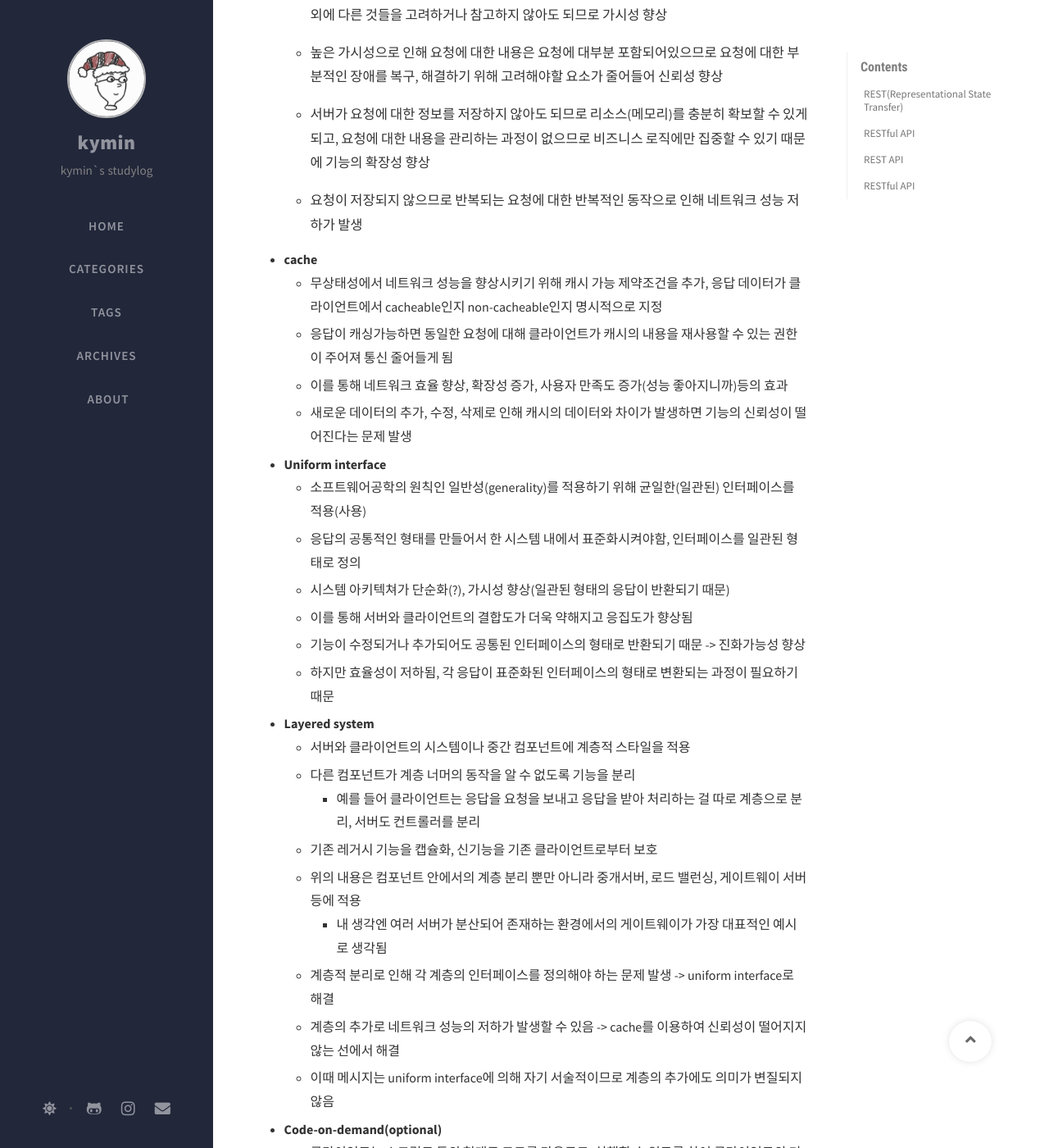
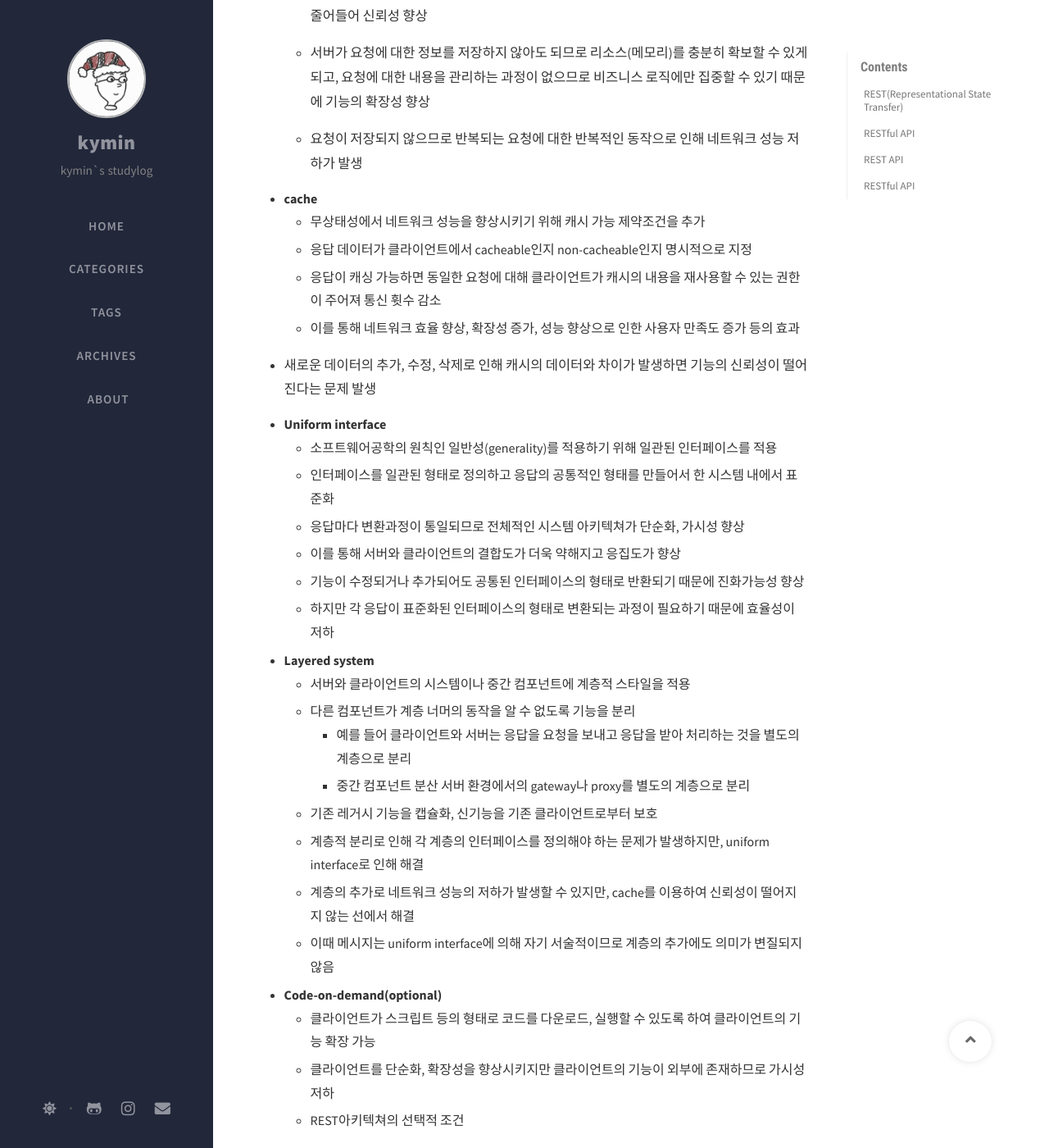
Before and after one commit to Kyoung-M1N/kyoung-M1N.github.io, a Jekyll site: the page built from _posts/etc/2025-04-11-[API]RESTfulAPI.md, in a window 1280 px wide and 1400 px high, scrolled down 1096 px. Shown: the whole window at 82% size. Built offline with Jekyll 4.4.1, drawn with Linux system fonts in a browser that asks for light colours; nearby versions of some CDN libraries; comment, search, counter and statistics services are not loaded; some of the changed text lies outside the part shown.

Commit message:
docs: 포스트 수정

```diff
--- a/_posts/etc/2025-04-11-[API]RESTfulAPI.md
+++ b/_posts/etc/2025-04-11-[API]RESTfulAPI.md
@@ -9,8 +9,6 @@ tags: [api]
 
 ## **REST(Representational State Transfer)**
 
-REST는 REST 아키텍쳐 스타일의 설계 원칙을 준수하는 API를 의미한다.
-
 ### **REST 아키텍쳐?**
 
 Roy Fielding은 REST를 웹이라는 분산 하이퍼미디어 시스템을 위한 아키텍쳐로 정의한다. 이는 소프트웨어 공학 원칙을 적용하고 적용 과정에서 발생 가능한 문제점을 해결하기 위한 제약 조건들과 방법들에 의해 구성된다.
@@ -20,56 +18,56 @@ Roy Fielding은 REST를 웹이라는 분산 하이퍼미디어 시스템을 위
 REST라는 개념을 처음 제시한 Roy Fielding은 REST를 아키텍쳐로 정의하며 이를 충족시키기 위한 6가지 제약 조건을 제시한다.
 
 - **Client-server architecture**
-  - 데이터 저장과 사용자 인터페이스에 대한 관심사를 분리(여기서 사용자 인터페이스는 디자인 요소가 아닌 사용자가 데이터를 불러오기 위해 사용하는 인터페이스를 의미)
+  - 데이터 저장과 사용자 인터페이스에 대한 관심사를 분리
   - 여러 플랫폼에서 같은 인터페이스를 사용하게 되며 사용자 인터페이스의 이식성 향상
   - view와 같은 요소를 구성할 필요없이 데이터만 전달하도록 단순화 되며 서버의 확장성을 향상
-  - 클라이언트와 서버의 독립적인 발전(개발, 유지보수, 확장) 가능
-  - 그러나 서비스가 동작하기 위해 클라이언트와 서버가 통신하여 상호작용이 필요해짐
+  - 클라이언트와 서버의 독립적인 개발, 유지보수, 확장 가능
+  - 그러나 서비스가 동작하기 위해 클라이언트와 서버가 통신하여 상호작용이 필요
 
 - **Stateless**
-  - 클라이언트와 서버의 통신 과정은 본질적으로 stateless하다
+  - 클라이언트와 서버의 통신 과정은 본질적으로 stateless
 
-  - 따라서 클라이언트가 서버에 보내는 요청에는 서버가 해당 요청을 이해하고 동작하는 데에 필요한 모든 정보가 있어야함
+  - 따라서 클라이언트가 서버에 보내는 요청에는 서버가 해당 요청을 이해하고 동작하는 데에 필요한 모든 정보가 반영
 
-  - 클라이언트는 혼자서 서버나 데이터베이스의 정보에 접근할 수 없으며 이에 따라 세션에 대한 정보는 전적으로 클라이언트가 관리함
+  - 클라이언트는 혼자서 서버나 데이터베이스의 정보에 접근할 수 없으며, 이에 따라 세션에 대한 정보는 전적으로 클라이언트가 관리
 
-  - 요청에 충분한 정보가 포함되어있기 때문에 요청에 대한 내용과 특징을 파악하기 위해 요청 외에 다른 것들을 고려하거나 참고하지 않아도 되므로 가시성 향상
+  - 요청에 충분한 정보가 포함되어 있기 때문에 요청에 대한 내용과 특징을 파악하기 위해 요청 외에 다른 것들을 고려하거나 참고하지 않아도 되므로 가시성 향상
 
-  - 높은 가시성으로 인해 요청에 대한 내용은 요청에 대부분 포함되어있으므로 요청에 대한 부분적인 장애를 복구, 해결하기 위해 고려해야할 요소가 줄어들어 신뢰성 향상
+  - 높은 가시성으로 인해 요청에 대한 부분적인 장애를 복구, 해결하기 위해 고려해야할 요소가 줄어들어 신뢰성 향상
 
   - 서버가 요청에 대한 정보를 저장하지 않아도 되므로 리소스(메모리)를 충분히 확보할 수 있게 되고, 요청에 대한 내용을 관리하는 과정이 없으므로 비즈니스 로직에만 집중할 수 있기 때문에 기능의 확장성 향상
 
   - 요청이 저장되지 않으므로 반복되는 요청에 대한 반복적인 동작으로 인해 네트워크 성능 저하가 발생
 
 - **cache**
-  - 무상태성에서 네트워크 성능을 향상시키기 위해 캐시 가능 제약조건을 추가, 응답 데이터가 클라이언트에서 cacheable인지 non-cacheable인지 명시적으로 지정
-  - 응답이 캐싱가능하면 동일한 요청에 대해 클라이언트가 캐시의 내용을 재사용할 수 있는 권한이 주어져 통신 줄어들게 됨
-  - 이를 통해 네트워크 효율 향상, 확장성 증가, 사용자 만족도 증가(성능 좋아지니까)등의 효과
-  - 새로운 데이터의 추가, 수정, 삭제로 인해 캐시의 데이터와 차이가 발생하면 기능의 신뢰성이 떨어진다는 문제 발생
+  - 무상태성에서 네트워크 성능을 향상시키기 위해 캐시 가능 제약조건을 추가
+  - 응답 데이터가 클라이언트에서 cacheable인지 non-cacheable인지 명시적으로 지정
+  - 응답이 캐싱 가능하면 동일한 요청에 대해 클라이언트가 캐시의 내용을 재사용할 수 있는 권한이 주어져 통신 휫수 감소
+  - 이를 통해 네트워크 효율 향상, 확장성 증가, 성능 향상으로 인한 사용자 만족도 증가 등의 효과
+- 새로운 데이터의 추가, 수정, 삭제로 인해 캐시의 데이터와 차이가 발생하면 기능의 신뢰성이 떨어진다는 문제 발생
 
 - **Uniform interface**
-  - 소프트웨어공학의 원칙인 일반성(generality)를 적용하기 위해 균일한(일관된) 인터페이스를 적용(사용)
-  - 응답의 공통적인 형태를 만들어서 한 시스템 내에서 표준화시켜야함, 인터페이스를 일관된 형태로 정의
-  - 시스템 아키텍쳐가 단순화(?), 가시성 향상(일관된 형태의 응답이 반환되기 때문)
-  - 이를 통해 서버와 클라이언트의 결합도가 더욱 약해지고 응집도가 향상됨
-  - 기능이 수정되거나 추가되어도 공통된 인터페이스의 형태로 반환되기 때문 -> 진화가능성 향상
-  - 하지만 효율성이 저하됨, 각 응답이 표준화된 인터페이스의 형태로 변환되는 과정이 필요하기 때문
+  - 소프트웨어공학의 원칙인 일반성(generality)를 적용하기 위해 일관된 인터페이스를 적용
+  - 인터페이스를 일관된 형태로 정의하고 응답의 공통적인 형태를 만들어서 한 시스템 내에서 표준화
+  - 응답마다 변환과정이 통일되므로 전체적인 시스템 아키텍쳐가 단순화, 가시성 향상
+  - 이를 통해 서버와 클라이언트의 결합도가 더욱 약해지고 응집도가 향상
+  - 기능이 수정되거나 추가되어도 공통된 인터페이스의 형태로 반환되기 때문에 진화가능성 향상
+  - 하지만 각 응답이 표준화된 인터페이스의 형태로 변환되는 과정이 필요하기 때문에 효율성이 저하
 
 - **Layered system**
   - 서버와 클라이언트의 시스템이나 중간 컴포넌트에 계층적 스타일을 적용
   - 다른 컴포넌트가 계층 너머의 동작을 알 수 없도록 기능을 분리
-    - 예를 들어 클라이언트는 응답을 요청을 보내고 응답을 받아 처리하는 걸 따로 계층으로 분리, 서버도 컨트롤러를 분리
+    - 예를 들어 클라이언트와 서버는 응답을 요청을 보내고 응답을 받아 처리하는 것을 별도의 계층으로 분리
+    - 중간 컴포넌트 분산 서버 환경에서의 gateway나 proxy를 별도의 계층으로 분리
   - 기존 레거시 기능을 캡슐화, 신기능을 기존 클라이언트로부터 보호
-  - 위의 내용은 컴포넌트 안에서의 계층 분리 뿐만 아니라 중개서버, 로드 밸런싱, 게이트웨이 서버 등에 적용
-    - 내 생각엔 여러 서버가 분산되어 존재하는 환경에서의 게이트웨이가 가장 대표적인 예시로 생각됨
-  - 계층적 분리로 인해 각 계층의 인터페이스를 정의해야 하는 문제 발생 -> uniform interface로 해결
-  - 계층의 추가로 네트워크 성능의 저하가 발생할 수 있음 -> cache를 이용하여 신뢰성이 떨어지지 않는 선에서 해결
+  - 계층적 분리로 인해 각 계층의 인터페이스를 정의해야 하는 문제가 발생하지만, uniform interface로 인해 해결
+  - 계층의 추가로 네트워크 성능의 저하가 발생할 수 있지만, cache를 이용하여 신뢰성이 떨어지지 않는 선에서 해결
   - 이때 메시지는 uniform interface에 의해 자기 서술적이므로 계층의 추가에도 의미가 변질되지 않음
 
 - **Code-on-demand(optional)**
-  - 클라이언트는 스크립트 등의 형태로 코드를 다운로드, 실행할 수 있도록 하여 클라이언트의 기능을 확장할 수 있다.
-  - 이는 클라이언트를 단순화, 확장성을 향상시키지만 클라이언트의 기능이 외부에 존재하므로 가시성이 떨어지게 된다.
-  - REST아키텍쳐의 선택적 조건이다.
+  - 클라이언트가 스크립트 등의 형태로 코드를 다운로드, 실행할 수 있도록 하여 클라이언트의 기능 확장 가능
+  - 클라이언트를 단순화, 확장성을 향상시키지만 클라이언트의 기능이 외부에 존재하므로 가시성 저하
+  - REST아키텍쳐의 선택적 조건
 
 위의 내용이 REST가 적용되기 위한 아키텍쳐이며 현대 웹에서 사용하는 http통신의 형태와 거의 동일하다.
 
@@ -77,55 +75,59 @@ REST라는 개념을 처음 제시한 Roy Fielding은 REST를 아키텍쳐로
 
 ### **REST 아키텍쳐의 구성 요소**
 
-Roy Fielding은 uniform interface의 구성 요소를 아래와 같이 정의합니다.
+Roy Fielding은 uniform interface의 구성 요소를 아래와 같이 정의한다.
 
 - **Component**
 
-  시스템을 구성하는 요소들을 의미합니다. component에는 리소스를 제공하는 서버를 의미하는 origin-server, 중계 역할을 하는 proxy와 gateway, 클라이언트를 의미하는 user-agent가 포함됩니다.
+  시스템을 구성하는 요소들을 의미한다. component에는 리소스를 제공하는 서버를 의미하는 origin-server, 중계 역할을 하는 proxy와 gateway, 클라이언트를 의미하는 user-agent가 포함된다.
 
 - **Connector**
 
-  시스템을 구성하는 component를 연결하기 위한 요소들을 의미합니다. connector에는 서버와 클라이언트도 포함되며, 이외에도 데이터를 임시 저장하는 cache, 리소스의 식별자를 네트워크 주소로 변환하는 resolver, 프로토콜 변환을 위해 사용되는 tunnel 등이 포함됩니다.
+  시스템을 구성하는 component를 연결하기 위한 요소들을 의미한다. connector에는 서버와 클라이언트도 포함되며, 이외에도 데이터를 임시 저장하는 cache, 리소스의 식별자를 네트워크 주소로 변환하는 resolver, 프로토콜 변환을 위해 사용되는 tunnel 등이 포함된다.
 
 - **Data**
 
-  component가 connector를 통해 주고받는 정보를 의미하며 특성(nature)과 상태(state)를 가지는 요소입니다. data에는 아래의 내용들이 포함됩니다.
+  component가 connector를 통해 주고받는 정보를 의미하며 특성(nature)과 상태(state)를 가지는 요소입니다. data에는 아래의 내용들이 포함된다.
 
   - resource
 
-    클라이언트가 서버에 요청하는 자원에 대한 표현을 의미합니다. 이름을 붙일 수 있는 모든 정보가 자원에 해당되며, 자원에는 빈 값이 매핑될 수도 있습니다.
+    클라이언트가 서버에 요청하는 자원에 대한 표현을 의미한다. 이름을 붙일 수 있는 모든 정보가 자원에 해당되며, 자원에는 빈 값이 매핑될 수도 있다.
 
     ex. /post/1
 
   - resource identifier
 
-    특정 자원을 식별하기 위한 경로와 자원의 이름을 모두 포함하는 식별자를 의미합니다. 식별자는 웹 상에서 유일하게 존재하며, 식별자만으로 자원을 식별할 수 있어야 하며 url, urn등이 해당됩니다.
+    특정 자원을 식별하기 위한 경로와 자원의 이름을 모두 포함하는 식별자를 의미한다. 식별자는 웹 상에서 유일하게 존재하며, 식별자만으로 자원을 식별할 수 있어야 하며 url, urn등이 해당된다.
 
     ex. http://localhost:8080/post/1
 
   - resource meta-data
 
-    클라이언트가 서버에 전달하는 요청에 대한 상태와 특성에 대한 내용을 의미합니다.
+    클라이언트가 서버에 전달하는 요청에 대한 상태와 특성에 대한 내용을 의미한다.
 
     ex. vary, alternates 헤더
 
   - representation
 
-    서버가 클라이언트로 반환하는 응답의 내용을 의미합니다. 응답으로는 html문서, 이미지, 텍스트 등의 데이터가 전달될 수 있습니다.
+    서버가 클라이언트로 반환하는 응답의 내용을 의미한다. 응답으로는 html문서, 이미지, 텍스트 등의 데이터가 전달될 수 있다.
 
     ex. {"title" : "제목", "content" : "본문"}
 
   - representation meta-data
 
-    서버가 클라이언트로 반환하는 응답에 대한 상태와 특성에 대한 내용을 의미합니다.
+    서버가 클라이언트로 반환하는 응답에 대한 상태와 특성에 대한 내용을 의미한다.
 
     ex. content-type, date 헤더
 
   - control data
 
-    서버가 반환한 응답에 대해 클라이언트가 수행 가능한 행위를 명시한 것을 의미합니다. 보통 클라이언트의 캐시 가능 여부와 관련된 내용이 포함됩니다.
+    서버가 반환한 응답에 대해 클라이언트가 수행 가능한 행위를 명시한 것을 의미한다. 보통 클라이언트의 캐시 가능 여부와 관련된 내용이 포함된다.
 
     ex. cache-control, if-modified-since 헤더
+
+---
+
+
 
 ## **RESTful API**
 
```
